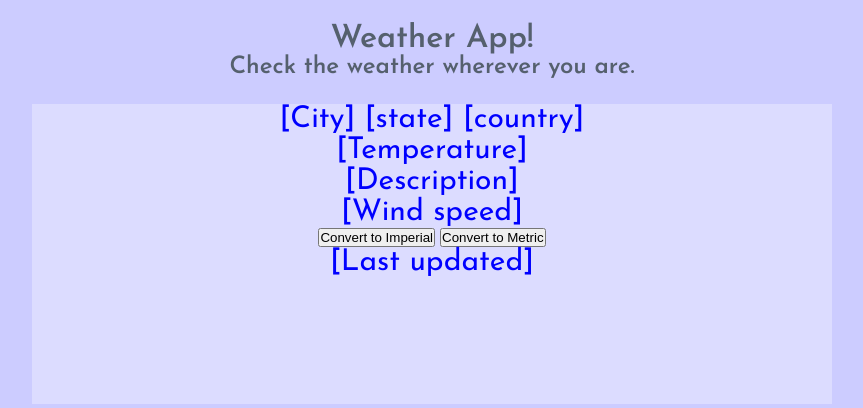
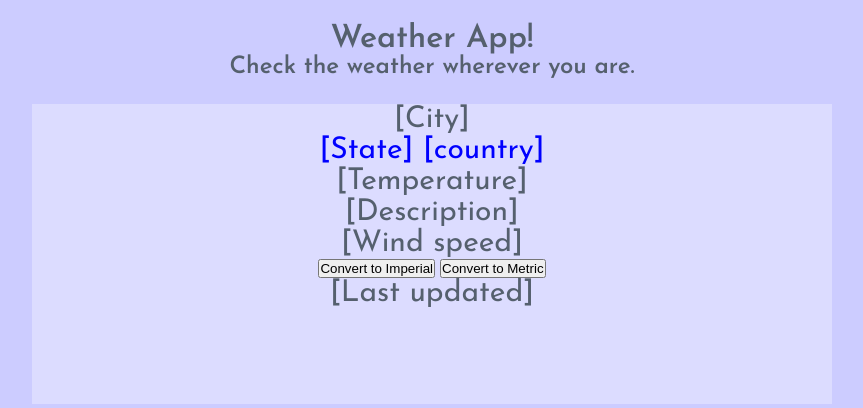
Before and after one commit to carolinaknoll/weather-app, a plain HTML site: page index.html in a window 1280 px wide. Shown: the top 408 px of the page, without its empty margins (208-1071 px from the left). Drawn offline with nearby package versions, Linux system fonts and the light colour scheme.

Commit message:
Organize code and format data to city-state-country order

```diff
--- a/index.html
+++ b/index.html
@@ -13,6 +13,7 @@
 
   <body>
     <div class="weather-app">
+
       <div class="container">
         <div class="weather-app-title">
           <h1>Weather App!</h1>
@@ -22,21 +23,25 @@
 
       <div class="weather-app-box">
         <div class="container">
+          <p id="city">[city]</p>
+
           <p>
-              <span id="city">[city]</span>
             <span id="state">[state]</span>
             <span id="country">[country]</span>
           </p>
 
-            <p><span id="temperature">[temperature]</p>
-            <p><span id="temperatureIcon"></span></p>
-            <p><span id="description">[description]</span></p>
-            <p><span id ="windSpeed">[wind speed]</span></p>
+          <p id="temperature">[temperature]</p>
+          <p id="temperatureIcon"></p>
+          <p id="description">[description]</p>
+          <p id ="windSpeed">[wind speed]</p>
+
           <button id="convertImperial">Convert to Imperial</button>
           <button id="convertMetric">Convert to Metric</button>
-            <p><span id="observationTime">[last updated]</span></p>
+
+          <p id="observationTime">[last updated]</p>
         </div>
       </div>
+
       <div class="wunderground-logo-mark">
         <p>API data provided by</p>
         <img src="img/wunderground-logo.png" class="wunderground-logo" alt="Wunderground">
--- a/js/scripts.js
+++ b/js/scripts.js
@@ -9,8 +9,9 @@ $(document).ready(function() {
         console.log('json.current_observation', json.current_observation);
 
         // feed page elements with the returned json data
-        $('#country').html(`${json.current_observation.display_location.full}`);
+        $('#city').html(`${json.current_observation.display_location.city}`);
         $('#state').html(`${json.current_observation.display_location.state},`);
+        $('#country').html(`${json.current_observation.display_location.state_name}`);
 
         $('#temperature').text(`${json.current_observation.temp_c} ºC`);
         $('#windSpeed').html(`${json.current_observation.wind_kph} m/s`);
```
Lines whose indentation alone changed are shown as unchanged.
